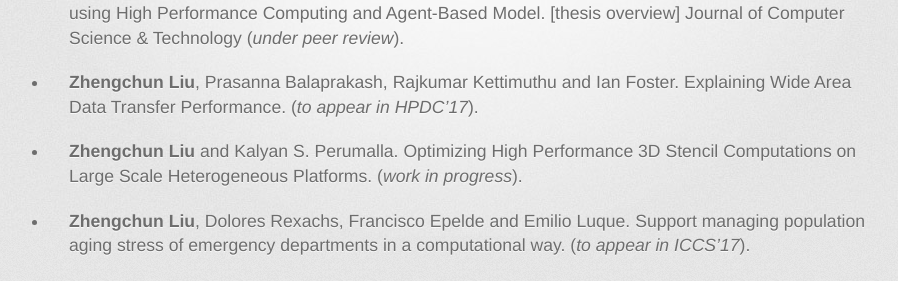
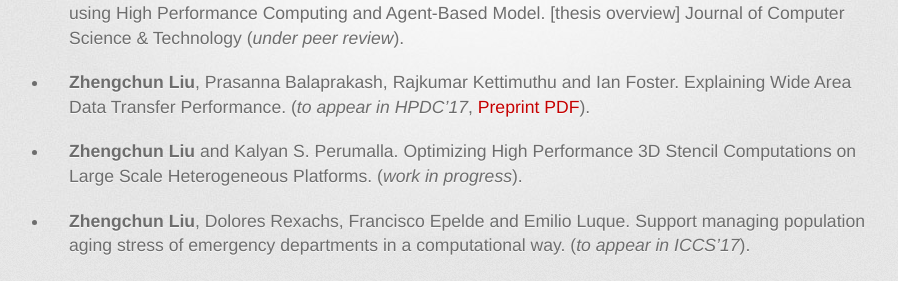
Before and after one commit to lzhengchun/lzhengchun.github.io, a Jekyll site: the page built from Publication.md, in a window 1280 px wide. Shown: the part 337-618 px from the top of the page, without its empty margins (181-1079 px from the left). Built offline with Jekyll 4.4.1, drawn with Linux system fonts in a browser that asks for light colours; some web fonts are replaced.

Commit message:
add, delete, polish etc.

```diff
--- a/Publication.md
+++ b/Publication.md
@@ -7,7 +7,7 @@
 
 - __Zhengchun Liu__ and Emilio Luque. Modeling and Simulation for Healthcare Operations Management using High Performance Computing and Agent-Based Model. [thesis overview] Journal of Computer Science & Technology (_under peer review_).
 
-- __Zhengchun Liu__, Prasanna Balaprakash, Rajkumar Kettimuthu and Ian Foster. Explaining Wide Area Data Transfer Performance. (_to appear in HPDC'17_).
+- __Zhengchun Liu__, Prasanna Balaprakash, Rajkumar Kettimuthu and Ian Foster. Explaining Wide Area Data Transfer Performance. (_to appear in HPDC'17_, [Preprint PDF](http://www.mcs.anl.gov/~zcliu/files/Explaining%20Wide%20Area%20Data%20Transfer%20Performance.pdf)).
 
 - __Zhengchun Liu__ and Kalyan S. Perumalla. Optimizing High Performance 3D Stencil Computations on Large Scale Heterogeneous Platforms. (_work in progress_).
 
```
